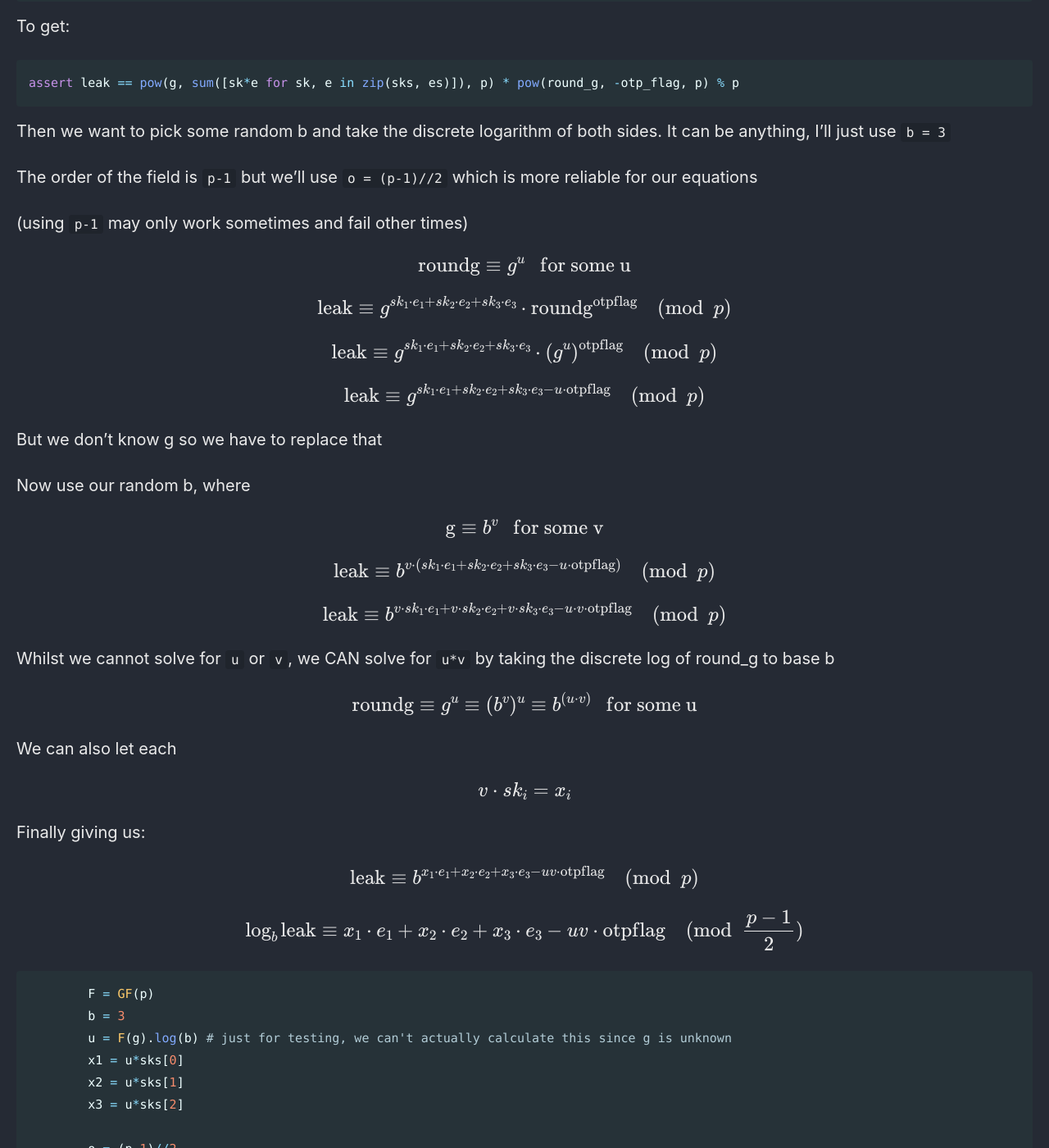
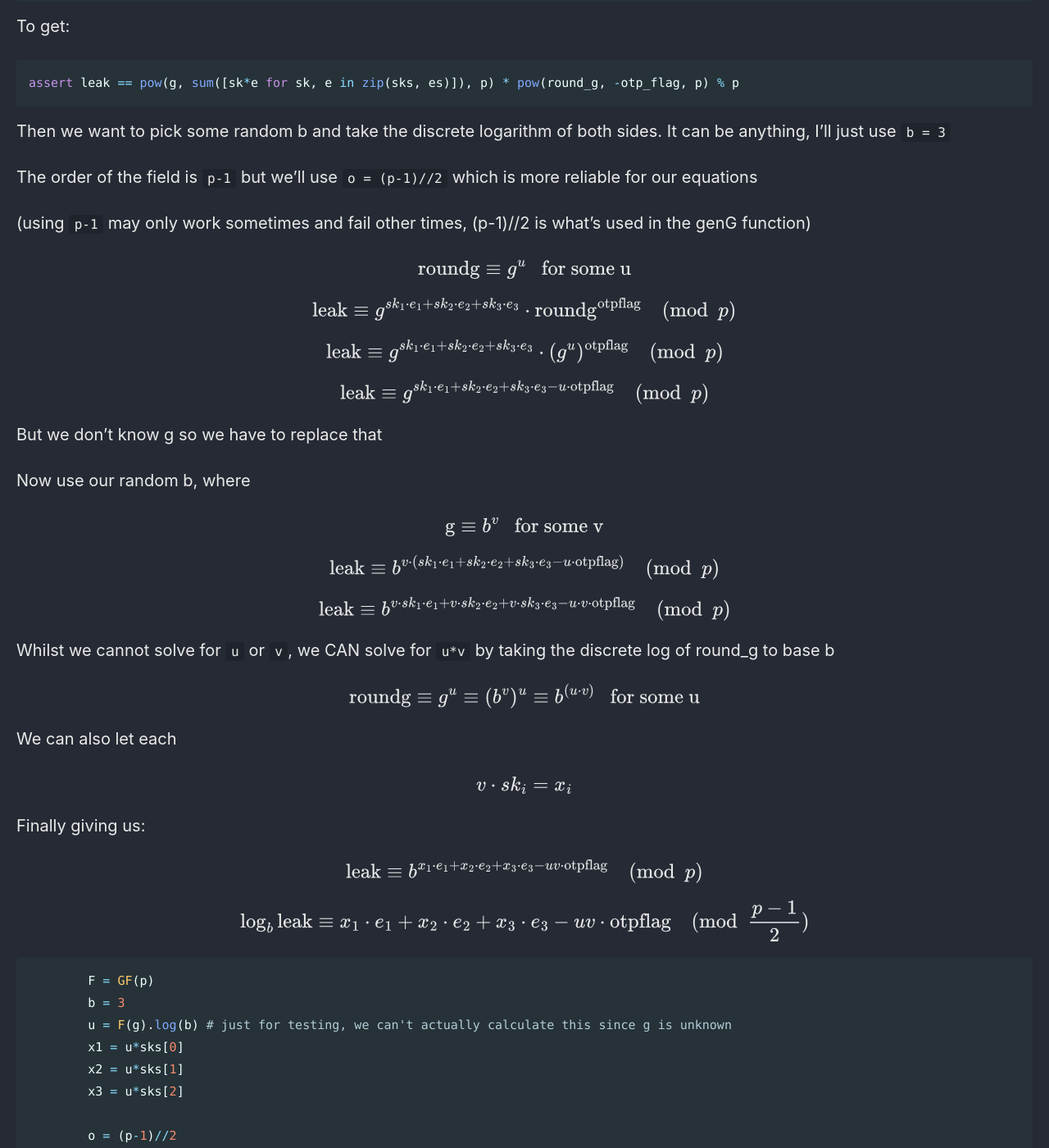
Before and after one commit to Connor-McCartney/Connor-McCartney.github.io, a Jekyll site: the page built from _pages/cryptography/other/L3-RCTF2024.md, in a window 1280 px wide and 1400 px high, scrolled down 4242 px. Shown: the whole window at 82% size. Built offline with Jekyll 4.4.1, drawn with Linux system fonts in a browser that asks for light colours; cached includes are drawn as plain includes; some of the changed text lies outside the part shown.

Commit message:
Update L3-RCTF2024.md

```diff
--- a/_pages/cryptography/other/L3-RCTF2024.md
+++ b/_pages/cryptography/other/L3-RCTF2024.md
@@ -174,7 +174,7 @@ Then we want to pick some random b and take the discrete logarithm of both sides
 
 The order of the field is `p-1` but we'll use `o = (p-1)//2` which is more reliable for our equations
 
-(using `p-1` may only work sometimes and fail other times)
+(using `p-1` may only work sometimes and fail other times, (p-1)//2 is what's used in the genG function)
 
 $$\text{roundg} \equiv g^u \ \ \text{   for some u}$$
 
@@ -224,3 +224,9 @@ $$\log_b{\text{leak}} \equiv x_1 \cdot e_1 + x_2 \cdot e_2 + x_3 \cdot e_3 - uv
 ---
 
 Moving on...
+
+Some other writeups to check:
+
+<https://su-team.cn/passages/2024-05-27-RCTF/>
+
+<https://blog.rois.io/2024/06/05/rctf-2024-official-write-up/>
```
